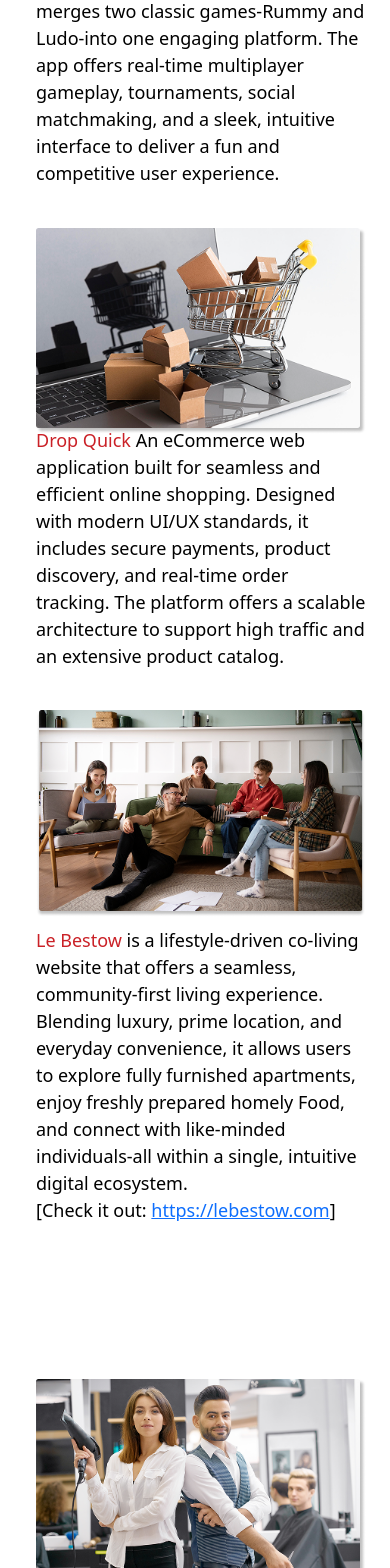
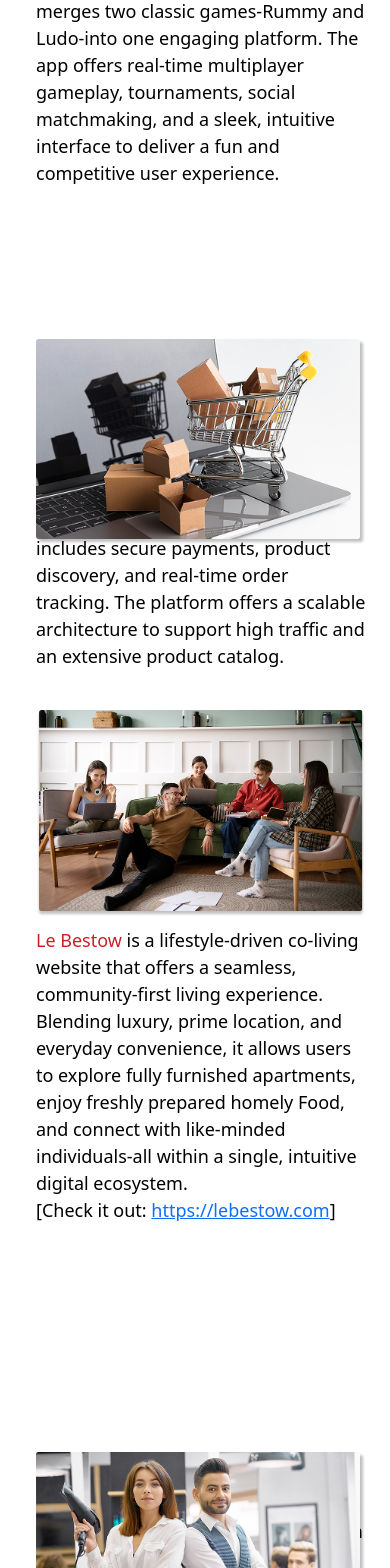
Before and after one commit to Spandana5455/LKR-Technologies, a React (Create React App) app: page /ourprojects in a window 390 px wide. Shown: the part 432-2000 px from the top of the page. Built offline with nearby package versions, Linux system fonts and the light colour scheme.

Commit message:
our projects updates

```diff
--- a/src/Ourprojects.css
+++ b/src/Ourprojects.css
@@ -61,6 +61,13 @@
     align-items: center;
 }
 .suitsnsalon-image{
+    margin-left: 170px;
+    display: flex;
+    flex-wrap: nowrap;
+    align-items: center;
+    padding-top: 35px;
+}
+.hostel-pg-image {
     margin-left: 170px;
     display: flex;
     flex-wrap: nowrap;
@@ -201,6 +208,18 @@
         max-width: 300px;
         height: auto;
     }
+    .suitsnsalon-image {
+        margin-left: 0;
+        width: 100%;
+        max-width: 300px;
+        height: auto;
+    }
+    .hostel-pg-image {
+        margin-left: 0;
+        width: 100%;
+        max-width: 300px;
+        height: auto;
+    }
 
     .hostel-text,
     .hostel-start-text {
@@ -255,8 +274,7 @@
     }
 
     .suitsnsalon-image {
-        margin-top: -185%;
-
+        margin-top: -135%;
         margin-left: auto;
         margin-right: auto;
         width: 100%;
@@ -265,3 +283,122 @@
     }
 
 }
+
+
+@media (max-width: 768px) {
+    .suitsnsalon-image {
+        margin-top: -120% !important;
+        margin-left: auto;
+        margin-right: auto;
+        width: 100%;
+        max-width: 350px;
+        height: auto;
+        display: block;
+    }
+    .hostel-pg-image {
+        margin-top: -100% !important;
+        margin-left: auto;
+        margin-right: auto;
+        width: 100%;
+        max-width: 350px;
+        height: auto;
+        display: block;
+    }
+    .dropquick-image {
+        margin-top: -90% !important;
+        margin-left: auto;
+        margin-right: auto;
+        width: 100%;
+        max-width: 350px;
+        height: auto;
+        display: block;
+    }
+}
+@media (max-width: 572px){
+    .suitsnsalon-image {
+        margin-top: -120% !important;
+        margin-left: auto;
+        margin-right: auto;
+        width: 100%;
+        max-width: 350px;
+        height: auto;
+        display: block;
+    }
+    .hostel-pg-image {
+        margin-top: -85% !important;
+        margin-left: auto;
+        margin-right: auto;
+        width: 100%;
+        max-width: 350px;
+        height: auto;
+        display: block;
+    }
+    .dropquick-image {
+        margin-top: -75% !important;
+        margin-left: auto;
+        margin-right: auto;
+        width: 100%;
+        max-width: 350px;
+        height: auto;
+        display: block;
+    }
+}
+@media (max-width: 480px) {
+    .suitsnsalon-image {
+        margin-top: -150% !important;
+        margin-left: auto !important;
+        margin-right: auto !important;
+        width: 100% !important;
+        max-width: 350px !important;
+        height: auto !important;
+        display: block !important;
+    }
+    .hostel-pg-image {
+        margin-top: -115% !important;
+        margin-left: auto !important;
+        margin-right: auto !important;
+        width: 100% !important;
+        max-width: 350px !important;
+        height: auto !important;
+        display: block !important;
+    }
+    .dropquick-image {
+        margin-top: -105% !important;
+        margin-left: auto !important;
+        margin-right: auto !important;
+        width: 100% !important;
+        max-width: 350px !important;
+        height: auto !important;
+        display: block !important;
+    }
+}
+
+@media (max-width: 380px) {
+    .suitsnsalon-image {
+        margin-top: -225% !important;
+        margin-left: auto !important;
+        margin-right: auto !important;
+        width: 100% !important;
+        max-width: 350px !important;
+        height: auto !important;
+        display: block !important;
+    }
+    .hostel-pg-image {
+        margin-top: -175% !important;
+        margin-left: auto !important;
+        margin-right: auto !important;
+        width: 100% !important;
+        max-width: 350px !important;
+        height: auto !important;
+        display: block !important;
+    }
+    .dropquick-image {
+        margin-top: -160% !important;
+        margin-left: auto !important;
+        margin-right: auto !important;
+        width: 100% !important;
+        max-width: 350px !important;
+        height: auto !important;
+        display: block !important;
+    }
+}
--- a/src/Ourprojects.js
+++ b/src/Ourprojects.js
@@ -44,18 +44,12 @@
           <img src={lebestowimg} className="hostel-image" alt="hostel"/>
         </div>
         <div className="col-md-6">
-  <p className="hostel-text">
-    <span className="hostel-start-text">Le Bestow </span> is a lifestyle-driven co-living website that offers a seamless, community-first living experience.
-    Blending luxury, prime location, and everyday convenience, it allows users to explore fully
-    furnished apartments, enjoy freshly prepared homely Food, and connect with like-minded
-    individuals-all within a single, intuitive digital ecosystem.<p>[Check it out: <a href="https://lebestow.com" target="_blank" rel="noopener noreferrer">https://lebestow.com</a>]</p>
-
-    <br />
-
-  </p>
-</div>
-
-
+          <p className="hostel-text"><span className="hostel-start-text">Le Bestow </span> is a lifestyle-driven co-living website that offers a seamless, community-first living experience.
+          Blending luxury, prime location, and everyday convenience, it allows users to explore fully furnished apartments, enjoy freshly prepared homely Food, and connect with
+          like-minded individuals-all within a single, intuitive digital ecosystem.
+          <p>[Check it out: <a href="https://lebestow.com" target="_blank" rel="noopener noreferrer">https://lebestow.com</a>]</p>
+          </p>
+        </div>
       </div>
 
       <div className="row pt-4">
@@ -67,16 +61,16 @@
           </p>
         </div>
         <div className="col-md-6">
-          <img src={suitsnsalon} className="suitsnsalon-image" alt="dropquick"/>
+          <img src={suitsnsalon} className="suitsnsalon-image" alt="suitsnsalon"/>
         </div>
       </div>
 
       <div className="row pt-4">
         <div className="col-md-6">
-          <img src={leairaimg} className="hostel-image" alt="hostel"/>
+          <img src={leairaimg} className="rummyludo-image" alt="leaira"/>
         </div>
         <div className="col-md-6">
-          <p className="hostel-text"><span className="hostel-start-text">Leaira events </span> A vibrant event management Website crafted to reflect elegance and creativity. This platform captures the
+          <p className="rummyludo-text"><span className="rummyludo-start-text">Leaira events </span> A vibrant event management Website crafted to reflect elegance and creativity. This platform captures the
           essence of event planning with a visually appealing design and seamless navigation effectively showcasing services, experiences, and celebrations.
           <p>[Check it out: <a href="https://leairaevents.com" target="_blank" rel="noopener noreferrer">https://leairaevents.com</a>]</p>
           </p>
@@ -91,19 +85,19 @@
           </p>
         </div>
         <div className="col-md-6">
-          <img src={hostel} className="dropquick-image" alt="dropquick"/>
+          <img src={hostel} className="hostel-pg-image" alt="hostel-pg"/>
         </div>
       </div>
 
       <div className="row pt-4">
         <div className="col-md-6">
-          <img src={importsexports} className="hostel-image" alt="hostel"/>
+          <img src={importsexports} className="rummyludo-image" alt="importsexports"/>
         </div>
         <div className="col-md-6">
-          <p className="hostel-text"><span className="hostel-start-text">Imports & Exports </span> A streamlined imports and exports consulting website designed to simplify the process of trading
+          <p className="rummyludo-text"><span className="rummyludo-start-text">Imports & Exports </span> A streamlined imports and exports consulting website designed to simplify the process of trading
           goods between China and India. The site offers a clear, user-friendly experience focused on cost efficiency, compliance, and smooth cross-border trade. it guide users
           through every step of the process ensuring clarity and confidence in international sourcing.
-          <p>[Check it out: <a href="https://leairaevents.com" target="_blank" rel="noopener noreferrer">https://www.lkrimportsexports.com/</a>]</p>
+          <p>[Check it out: <a href="https://www.lkrimportsexports.com/" target="_blank" rel="noopener noreferrer">https://www.lkrimportsexports.com/</a>]</p>
           </p>
         </div>
       </div>
```
